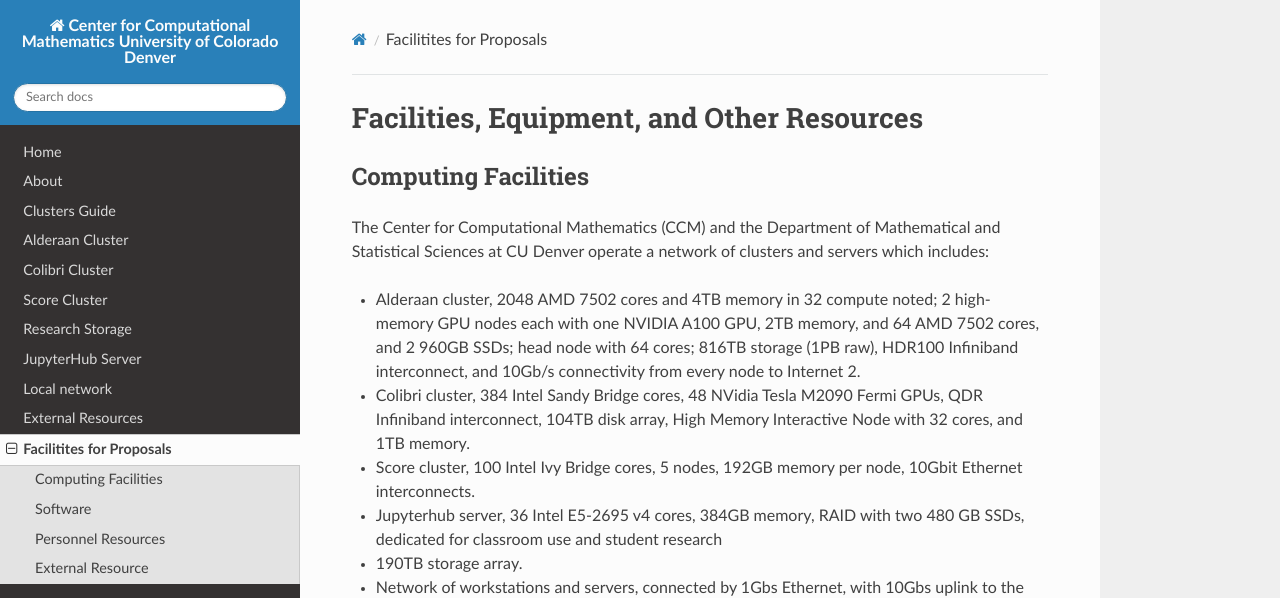
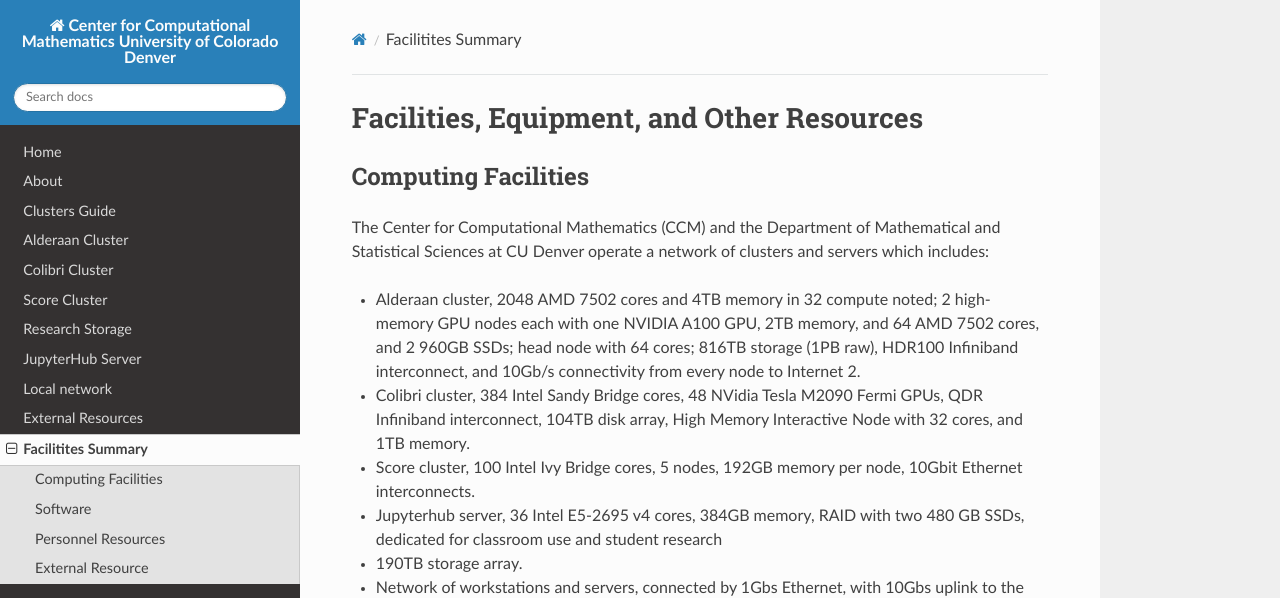
Before and after one commit to ccmucdenver/ccm-docs, an MkDocs documentation site: the page built from docs/facilities.md, in a window 1280 px wide and 900 px high. Shown: the top 598 px of the window. Built offline with MkDocs 1.6.1, drawn with Linux system fonts in a browser that asks for light colours; nearby versions of some CDN libraries.

Commit message:
Update mkdocs.yml

```diff
--- a/mkdocs.yml
+++ b/mkdocs.yml
@@ -12,5 +12,5 @@ nav:
     - JupyterHub Server: jupyterhub.md
     - Local network: local.md
     - External Resources: external.md
-    - Facilitites for Proposals: facilities.md
+    - Facilitites Summary: facilities.md
 theme: readthedocs
```
